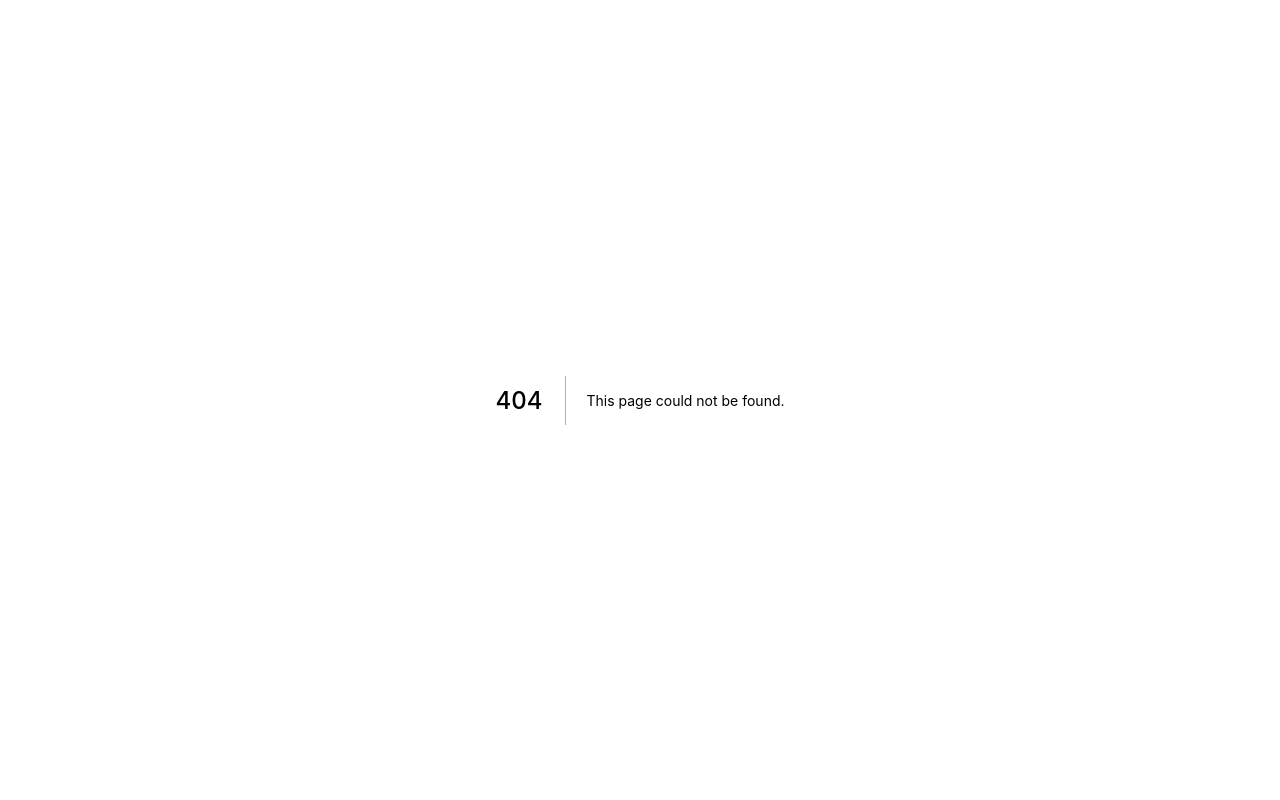
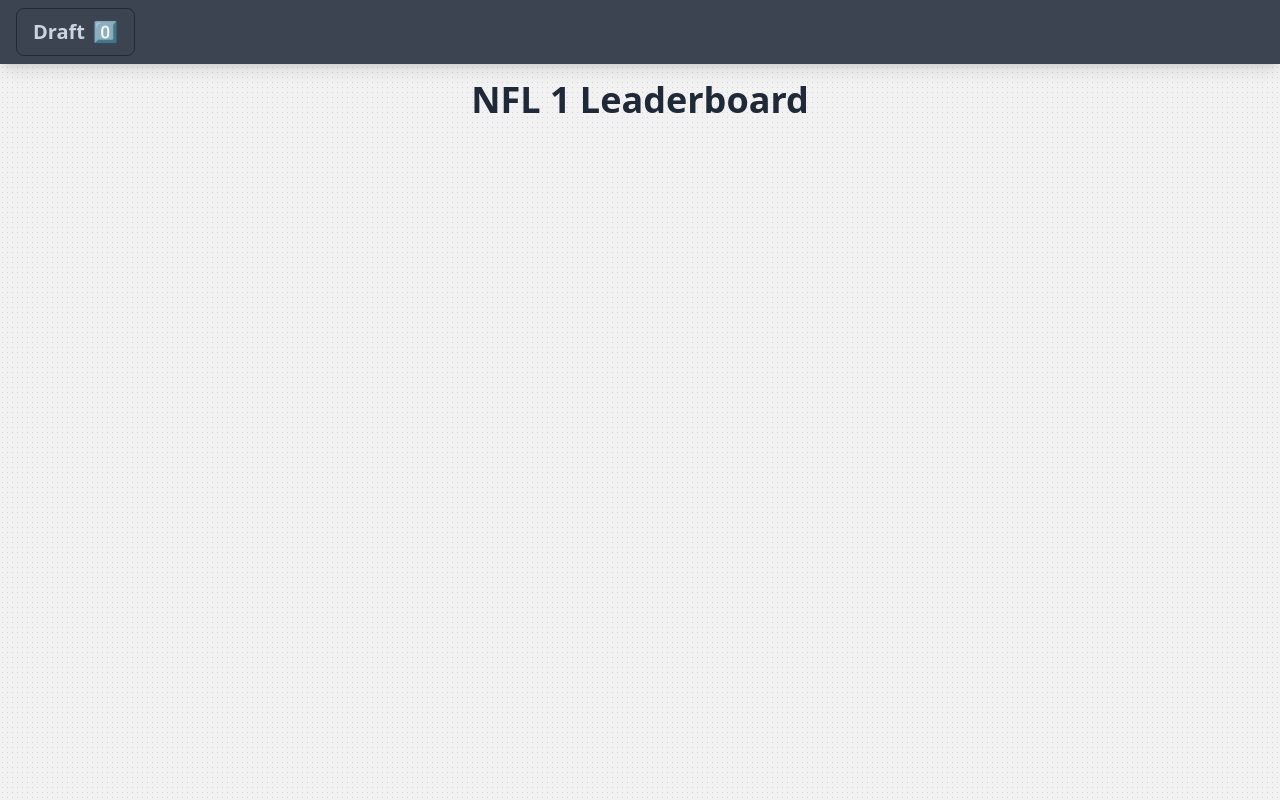
Before and after one commit to SeanPlusPlus/draft-zero, a Next.js app: page /nfl/leaderboard/1 in a window 1280 px wide. Before the commit this address had no page. Built offline with nearby package versions, Linux system fonts and the light colour scheme.

Commit message:
main: add leaderboard

```diff
--- a/pages/nfl/[year].js
+++ b/pages/nfl/[year].js
@@ -22,9 +22,10 @@
 )
 
 export default function NFL() {
-  const [warning, setWarning] = useState(null)
-  const [draftName, setDraftName] = useState(null)
-  const [submitting, setSubmitting] = useState(null)
+  const [ modal, setModal ] = useState('')
+  const [ warning, setWarning ] = useState(null)
+  const [ draftName, setDraftName ] = useState(null)
+  const [ submitting, setSubmitting ] = useState(null)
 
   const {
     // picks
@@ -51,7 +52,7 @@
   }, [year])
 
   useEffect(() => {
-    setPicks(Array(3).fill(null))
+    setPicks(Array(1).fill(null))
   }, [])
 
   const updatePick = (picks, place, name) => {
@@ -104,8 +105,8 @@
     }
     const res = await fetch(`/api/nfl/${year}`, options)
     const json = await res.json()
-
     console.log('json', json);
+    setModal('modal-open')
   }
 
   return (
@@ -119,7 +120,7 @@
               {!account && (
                 <Info />
               )}
-              <h1 className="text-5xl font-bold">NFL {year}</h1>
+              <h1 className="text-4xl font-bold">NFL {year}</h1>
               <p className="py-6">
                 Predict the order for the {year} NFL Draft
               </p>
@@ -167,6 +168,30 @@
           </div>
         )}
       </div>
+
+      <div className={`modal ${modal}`}>
+        <div className="modal-box">
+          <h3 className="font-bold text-xl flex">
+            <span className="ml-1 text-4xl mb-4">
+              Success!
+            </span>
+          </h3>
+          <p className="pt-4">
+            <code>{draftName}</code>
+          </p>
+          <p className="pt-4">
+            Your draft prediction was received
+          </p>
+          <div className="modal-action pt-5">
+            <Link href={`/nfl/leaderboard/${year}`}>
+              <a className="btn">
+                Visit the leaderbaord
+              </a>
+            </Link>
+          </div>
+        </div>
+      </div>
+
     </div>
   )
 }
--- /dev/null
+++ b/pages/nfl/leaderboard/[year].js
@@ -0,0 +1,23 @@
+import {useRouter} from 'next/router'
+
+// components
+import Header from '../../../components/header'
+import Nav from '../../../components/nav'
+
+export default function Leaderboard() {
+  const router = useRouter()
+  const { query: { year }} = router
+  return (
+    <div className="min-h-screen grid-bg">
+      <Header />
+      <Nav />
+      <div className="hero">
+        <div className="hero-content text-center">
+          <div className="max-w-md">
+            <h1 className="text-4xl font-bold">NFL {year} Leaderboard</h1>
+          </div>
+        </div>
+      </div>
+    </div>
+  )
+}
```
